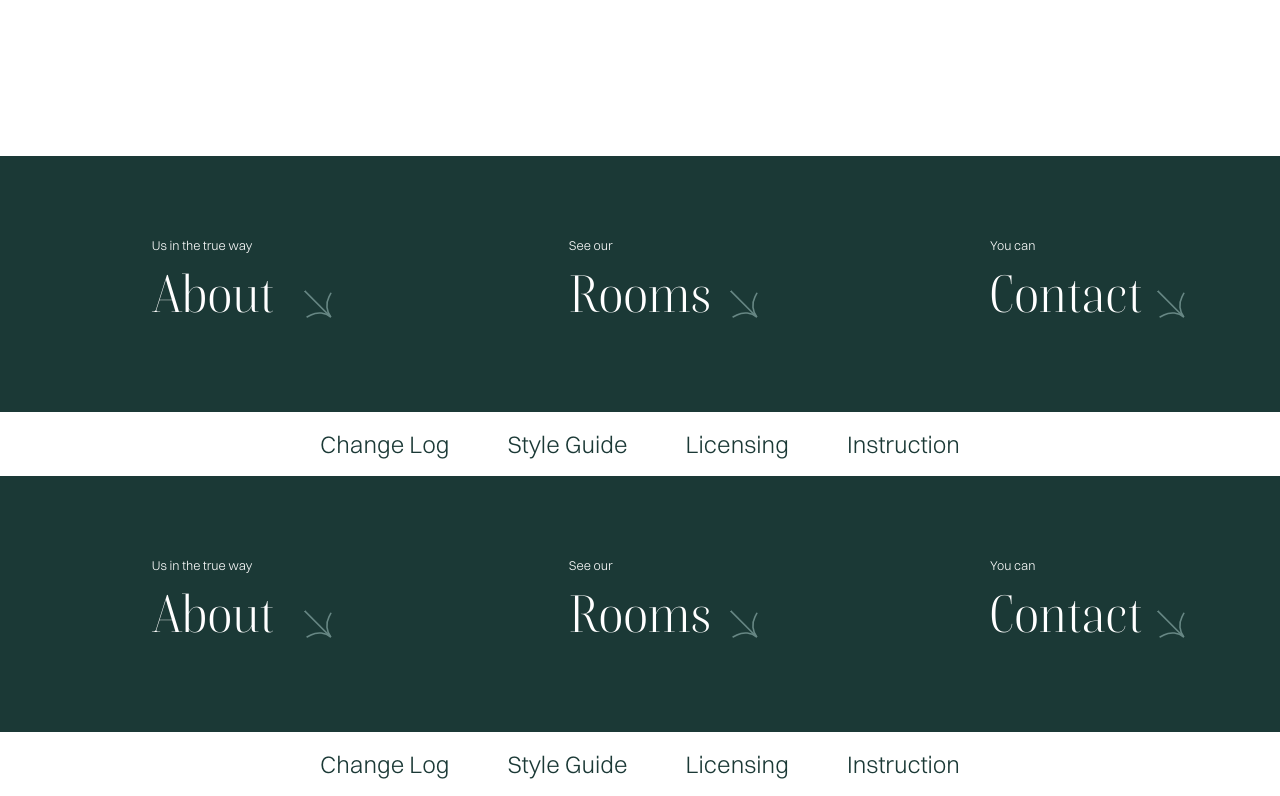
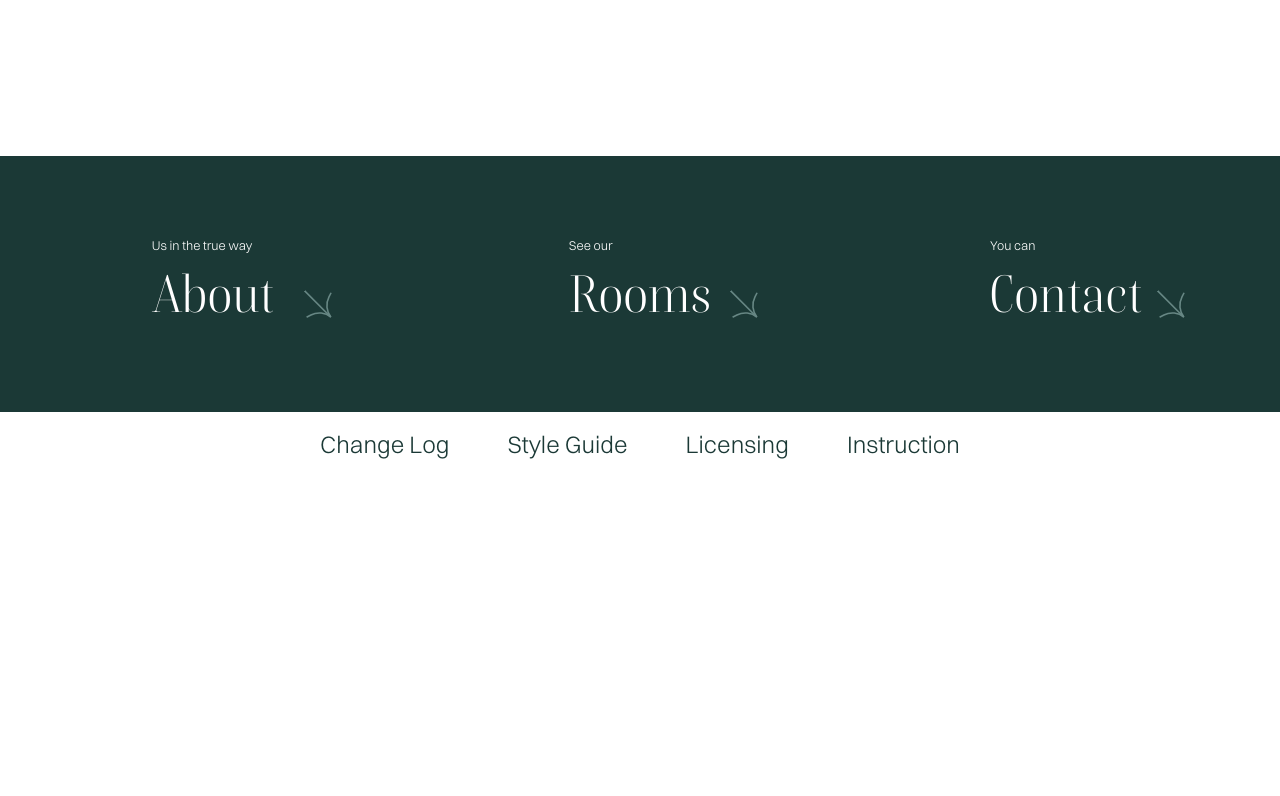
Before and after one commit to Hasib98/StaticMania, a plain HTML site: page index.html in a window 1280 px wide. Shown: the part 8040-8836 px from the top of the page. After the commit the page ends 8516 px from the top, so only its background shows below. Drawn offline with Linux system fonts and the light colour scheme.

Commit message:
deployment bug fixed

```diff
--- a/index.html
+++ b/index.html
@@ -230,40 +230,7 @@
                 </div>
             </div>
         </section>
-        <section class="section-foooter">
-            <div class="card-container">
-                <div class="card">
-                    <div class="text">
 
-                        <div class="small-text">us in the true way</div>
-                        <div class="large-text">about</div>
-                    </div>
-                    <div class="arrow-45deg"></div>
-                </div>
-                <div class="card">
-                    <div class="text">
-                        <div class="small-text">See our</div>
-                        <div class="large-text">rooms</div>
-                    </div>
-                    <div class="arrow-45deg"></div>
-                </div>
-                <div class="card">
-                    <div class="text">
-                        <div class="small-text">You can</div>
-                        <div class="large-text">Contact</div>
-                    </div>
-                    <div class="arrow-45deg"></div>
-                </div>
-            </div>
-            <div class="bottom-navigation">
-                <div class="nav-container">
-                    <div class="navigation">Change log</div>
-                    <div class="navigation">Style guide</div>
-                    <div class="navigation">licensing</div>
-                    <div class="navigation">instruction</div>
-                </div>
-            </div>
-        </section>
 
 
     </body>
```
Also changed, not shown: indes.html (deleted, +0 -11 lines).
